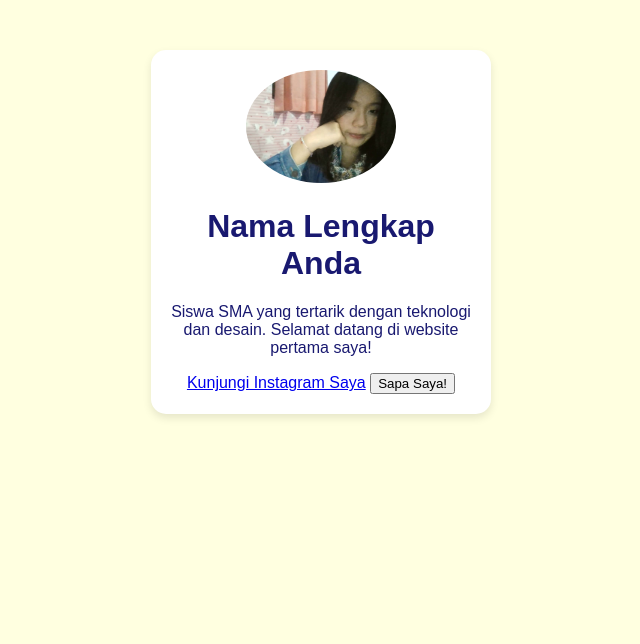
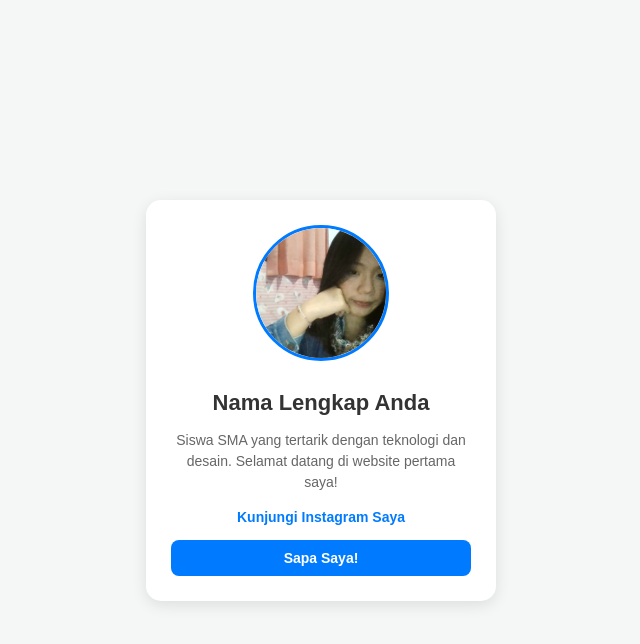
Before and after one commit to vall-gif/Pelatihan-TIK, a plain HTML site: page index.html in a window 1280 px wide. Shown: the whole page, without its empty margins (319-959 px from the left). Drawn offline with Linux system fonts and the light colour scheme.

Commit message:
Add files via upload

```diff
--- a/index.html
+++ b/index.html
@@ -1,17 +1,29 @@
 <!DOCTYPE html>
-<html>
+<html lang="id">
 <head>
-     <title> Profil Saya </title>
+    <meta charset="UTF-8">
+    <meta name="viewport" content="width=device-width, initial-scale=1.0">
+    <title>Profil Saya</title>
+    <!-- Menghubungkan berkas CSS untuk tampilan -->
     <link rel="stylesheet" href="style.css">
 </head>
 <body>
     <div class="kartu-profil">
+        <!-- Foto Profil -->
         <img src="foto-profil.jpg" alt="Foto profil saya">
+
+        <!-- Informasi Profil -->
         <h1>Nama Lengkap Anda</h1>
         <p>Siswa SMA yang tertarik dengan teknologi dan desain. Selamat datang di website pertama saya!</p>
-       <a href="https://www.instagram.com/usernameanda">Kunjungi Instagram Saya</a>
-       <button id="sapaButton"> Sapa Saya!</button>
+
+        <!-- Link Sosial Media -->
+        <a href="https://www.instagram.com/usernameanda" target="_blank" class="link-instagram">Kunjungi Instagram Saya</a>
+
+        <!-- Tombol Interaktif -->
+        <button id="sapaButton">Sapa Saya!</button>
     </div>
+
+    <!-- Menghubungkan berkas JavaScript di bagian bawah agar elemen HTML siap dulu -->
     <script src="script.js"></script>
 </body>
 </html>
--- a/script.js
+++ b/script.js
@@ -1,7 +1,14 @@
+// Menunggu seluruh elemen HTML selesai dimuat sebelum skrip dijalankan
+document.addEventListener('DOMContentLoaded', function() {
     // 1. Pilih tombol berdasarkan ID-nya
     const tombolSapa = document.getElementById('sapaButton');
+
+    // Pastikan tombol ditemukan sebelum menambahkan fungsi klik
+    if (tombolSapa) {
         // 2. Tambahkan 'event listener' untuk aksi 'click'
         tombolSapa.addEventListener('click', function() {
             // 3. Jalankan kode ini ketika tombol di-klik
             alert('Halo! Terima kasih sudah berkunjung!');
         });
+    }
+});
--- a/style.css
+++ b/style.css
@@ -1,25 +1,80 @@
+/* Pengaturan Tampilan Halaman Utama */
 body {
-    background-color: #FFFFE0; /* Warna kuning cerah */
-    font-family: Aril, sans-serif; /* Jenis huruf yang bersih dan mudah dibaca */
+    background-color: #f4f7f6; /* Warna latar belakang yang lebih lembut di mata */
+    font-family: Arial, sans-serif; /* Penulisan 'Arial' disempurnakan (sebelumnya Aril) */
     color: #191970; /* Warna teks utama (Biru Gelap) */
+    margin: 0;
+    padding: 0;
+    display: flex;
+    justify-content: center;
+    align-items: center;
+    min-height: 100vh;
 }
 
+/* Pengaturan Kartu Profil (Penggabungan Aturan CSS) */
 .kartu-profil {
     width: 300px;
-    margin: 50px auto; /* 50px jarak atas/bawah, auto menengahkan kiri/kanan */
-    padding: 20px;
-    background-color: white;
-    border-radius: 15px; /* Membuat sudut menjadi melengkung */
-    box-shadow: 0 4px 8px rgba(0,0,0,0.1); /* Efek bayangan */
+    padding: 25px;
+    background-color: #ffffff;
+    border-radius: 15px; /* Membuat sudut kartu melengkung */
+    box-shadow: 0 4px 15px rgba(0, 0, 0, 0.1); /* Efek bayangan lembut */
+    text-align: center; /* Menengahkan seluruh teks dan elemen di dalam kartu */
 }
 
-
+/* Foto Profil Lingkaran */
 .kartu-profil img {
-    width: 150px;
-    border-radius: 50%; /* Trik untuk membuat gambar persegi menjadi lingkaran sempurna */
+    width: 130px;
+    height: 130px;
+    object-fit: cover; /* Mencegah gambar terdistorsi/gepeng */
+    border-radius: 50%; /* Membuat gambar persegi menjadi lingkaran sempurna */
+    margin-bottom: 15px;
+    border: 3px solid #007bff;
 }
 
-.kartu-profil {
-    /* ... (kode dari slide sebelumnya) ... */
-    text-align: center; /* Menengahkan semua teks di dalam kartu */
+/* Judul Nama */
+.kartu-profil h1 {
+    font-size: 22px;
+    margin: 10px 0;
+    color: #333333;
 }
+
+/* Deskripsi Teks */
+.kartu-profil p {
+    font-size: 14px;
+    line-height: 1.5;
+    color: #666666;
+    margin-bottom: 15px;
+}
+
+/* Desain Link Instagram */
+.link-instagram {
+    display: inline-block;
+    margin-bottom: 15px;
+    color: #007bff;
+    text-decoration: none;
+    font-size: 14px;
+    font-weight: bold;
+}
+
+.link-instagram:hover {
+    text-decoration: underline;
+}
+
+/* Desain Tombol */
+#sapaButton {
+    display: block;
+    width: 100%;
+    padding: 10px;
+    background-color: #007bff;
+    color: white;
+    border: none;
+    border-radius: 8px;
+    font-size: 14px;
+    font-weight: bold;
+    cursor: pointer;
+    transition: background-color 0.3s ease;
+}
+
+#sapaButton:hover {
+    background-color: #0056b3; /* Warna tombol sedikit gelap saat disorot */
+}
```
Lines whose indentation alone changed are shown as unchanged.
